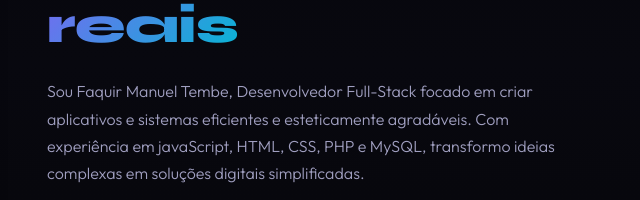
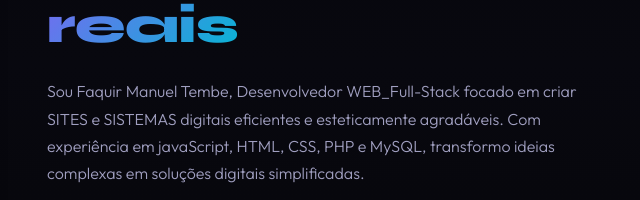
Before and after one commit to FaquirDev/FaquirDev.github.io, a plain HTML site: page index.html in a window 1280 px wide. Shown: the part 1152-1352 px from the top of the page, 605-1245 px from the left. Drawn offline with nearby package versions, Linux system fonts and the light colour scheme.

Commit message:
Melhorei a minha intro

```diff
--- a/index.html
+++ b/index.html
@@ -170,7 +170,7 @@
                     <span class="s-tag">Sobre Mim</span>
                     <h2 class="s-ttl">Desenvolvedor apaixonado por <em>soluções reais</em></h2>
                     <p class="t2c mt-4">
-                        Sou Faquir Manuel Tembe, Desenvolvedor Full-Stack focado em criar aplicativos e sistemas
+                        Sou Faquir Manuel Tembe, Desenvolvedor WEB_Full-Stack focado em criar SITES e SISTEMAS digitais
                         eficientes e esteticamente agradáveis. Com experiência em javaScript, HTML, CSS, PHP e MySQL,
                         transformo ideias complexas em soluções digitais
                         simplificadas.
```
